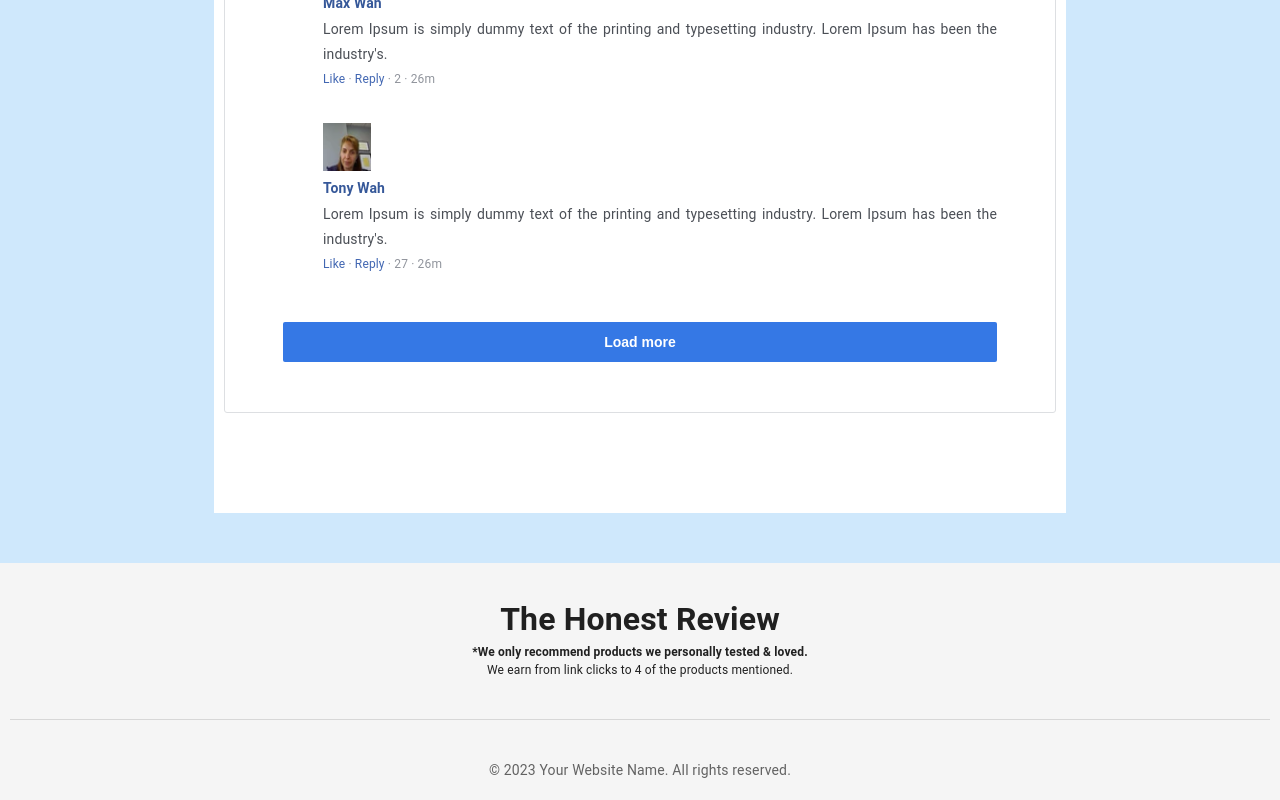
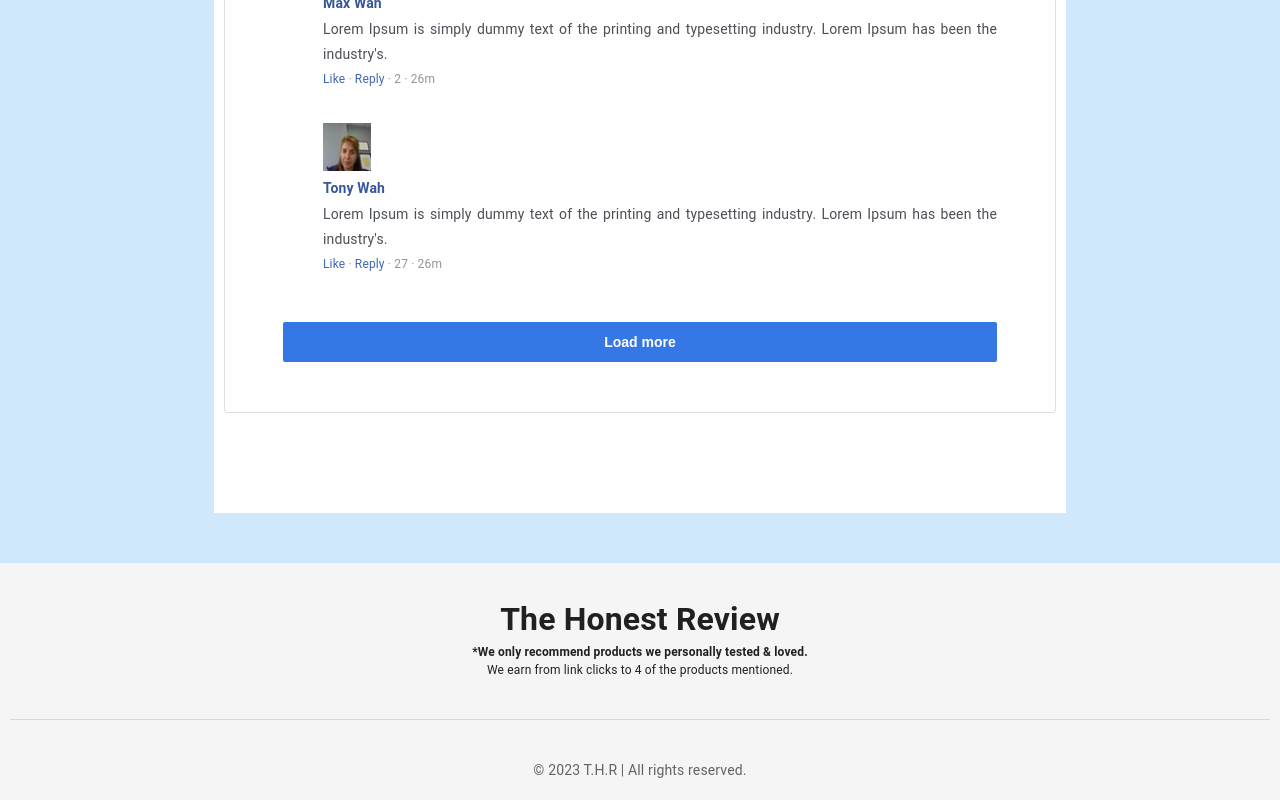
Before and after one commit to cyberkingz/ns-blog, a React (Create React App) app: page / in a window 1280 px wide. Shown: the part 6397-7197 px from the top of the page. Built offline with nearby package versions, Linux system fonts and the light colour scheme.

Commit message:
update footer

```diff
--- a/src/Components/Footer.js
+++ b/src/Components/Footer.js
@@ -17,7 +17,7 @@ function Footer() {
       }}
     >
       <Typography variant="body2" color="textSecondary">
-        © {new Date().getFullYear()} Your Website Name. All rights reserved.
+        © {new Date().getFullYear()} T.H.R | All rights reserved.
       </Typography>
     </Box>
   );
```
